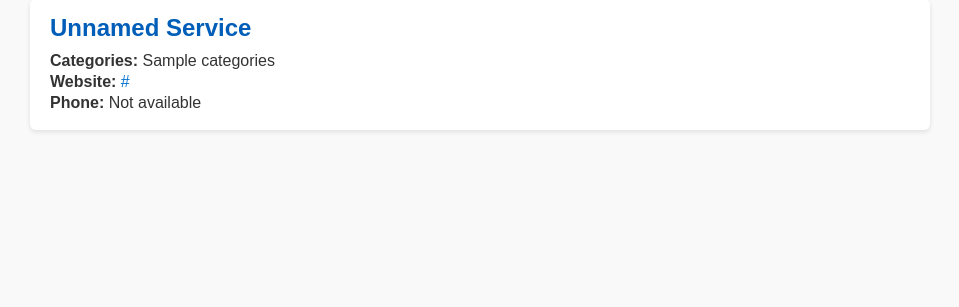
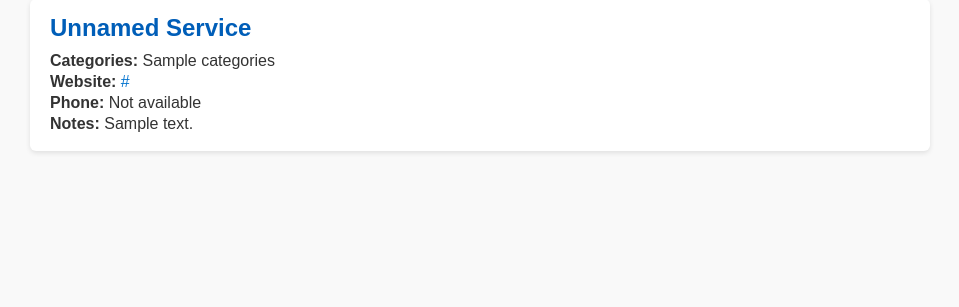
Before and after one commit to theo2261/postcode-charity-finder, a Flask app: template templates/index.html in a window 1280 px wide. Shown: the part 305-612 px from the top of the page, without its empty margins (160-1119 px from the left). Run offline with Flask 3, Linux system fonts and the light colour scheme; the template is opened without the code that fills it: most values are stand-ins (such as "Sample title", 1, 10 or a date in 2020); parts of the project's set-up code (start-up, migrations or seed data) failed here and were passed over.

Commit message:
Updated to include notes

```diff
--- a/templates/index.html
+++ b/templates/index.html
@@ -87,6 +87,7 @@
                     {% endif %}
                 </p>
                 <p><strong>Phone:</strong> {{ service['Phone Number'] or "Not available" }}</p>
+		<p><strong>Notes:</strong> {{ service['Notes']}}</p>
             </div>
         {% endfor %}
     {% else %}
```
